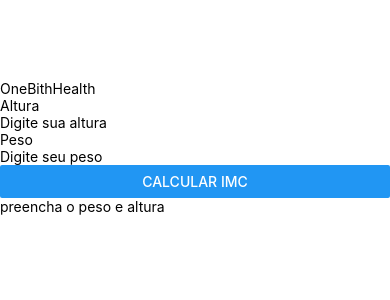
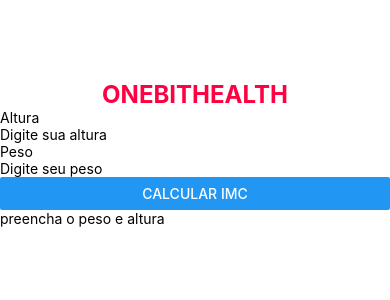
Before and after one commit to TauanGB/My-React-Native-First-App, a React Native app: screen / in a window 390 px wide. Shown: the top 300 px of the page. Built offline with nearby package versions, Linux system fonts and the light colour scheme.

Commit message:
Aula 3 Parte 1

```diff
--- /dev/null
+++ b/src/components/Form/style.ts
@@ -0,0 +1,7 @@
+import { StyleSheet } from "react-native"
+
+const styles = StyleSheet.create({
+	first:{
+
+	}
+})
--- a/src/components/Title/index.tsx
+++ b/src/components/Title/index.tsx
@@ -1,10 +1,11 @@
 import React from "react";
 import { Text, View } from "react-native";
+import Styles from "./style"
 
 export default function Title() {
   return (
-    <View>
-      <Text>OneBithHealth</Text>
+    <View style={Styles.boxTitle}>
+      <Text style={Styles.textTitle}>ONEBITHEALTH</Text>
     </View>
   );
 }
--- /dev/null
+++ b/src/components/Title/style.ts
@@ -0,0 +1,15 @@
+import { StyleSheet } from 'react-native'
+
+const styles = StyleSheet.create({
+	boxTitle: {
+		alignItems:'center',
+		justifyContent:'center'
+	},
+	textTitle:{
+		color:'#FF0043',
+		fontSize:24,
+		fontWeight:'bold'
+	}
+})
+
+export default styles
```
Also changed, not shown: src/components/Form/ResultImc/style.ts (added).
